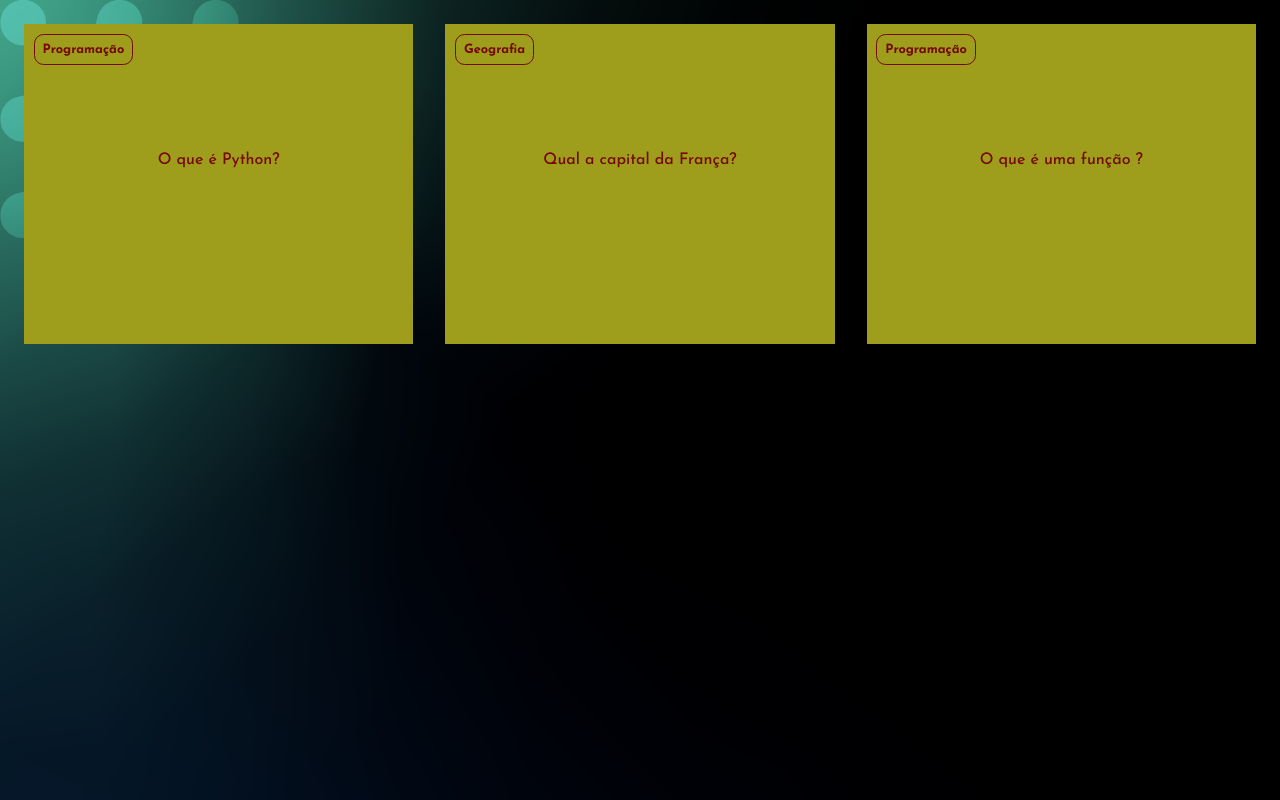
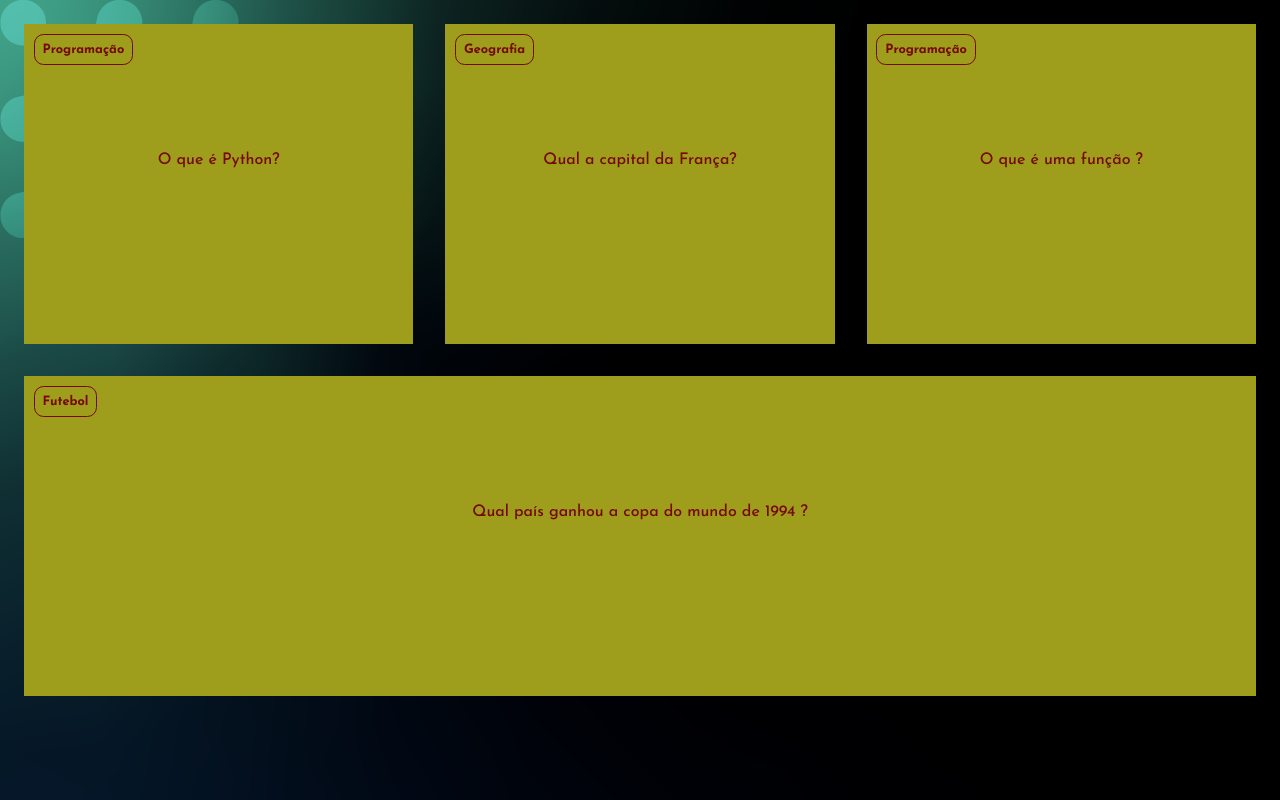
Before and after one commit to AntonioAgassi/Formadore-carts-Antonio, a plain HTML site: page Flashcards formadores/index.html in a window 1280 px wide. Drawn offline with Linux system fonts and the light colour scheme.

Commit message:
Add files via upload

```diff
--- a/Flashcards formadores/assets/style.css
+++ b/Flashcards formadores/assets/style.css
@@ -2,8 +2,8 @@
 
 :root{
   --text-color: #770808;
-  --card-front-color: #9e9e1c;
-  --card-back-color: #1b1f1b;
+  --card-front-color: rgb(158, 158, 28);
+  --card-back-color: rgb(21, 223, 21);
 }
 
 body {
@@ -74,10 +74,14 @@ backface-visibility: hidden;
 position: absolute;
 height: 100%;
 width: 100%;
+box-sizing: border-box;
 }
 
 .cartao__conteudo__resposta{
 transform: rotateY(180deg);
+background-color:rgba(48, 146, 48, 0,5);
+border:4px solid var(--card-back-color)
+
 }
 
 .cartao__conteudo h3{
--- a/Flashcards formadores/perguntas.js
+++ b/Flashcards formadores/perguntas.js
@@ -13,3 +13,8 @@ criaCartao(
     'O que é uma função ?',
     'Uma função é um bloco de código que executa alguma tarefa'
     )
+    criaCartao(
+        'Futebol',
+        'Qual país ganhou a copa do mundo de 1994 ?',
+        ' Brasil'
+        )
```
